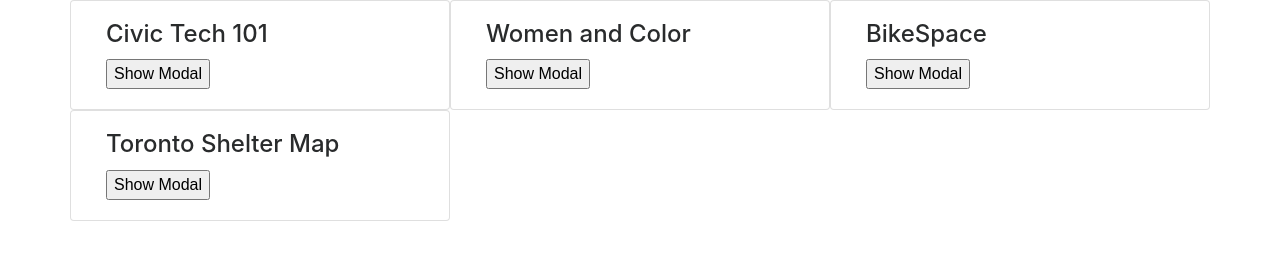
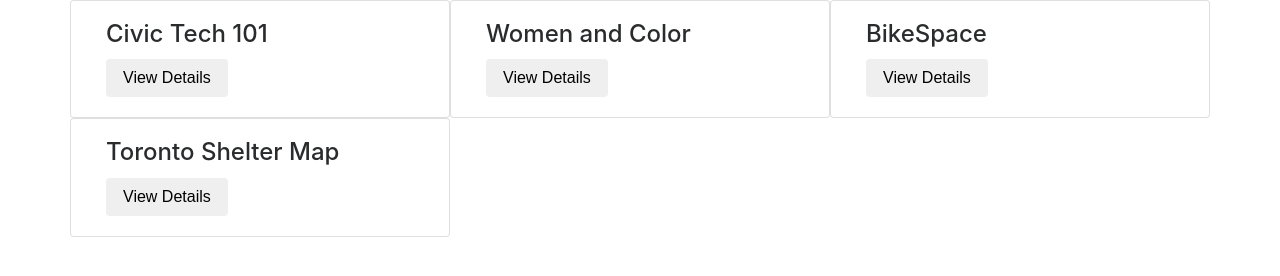
Before and after one commit to CivicTechTO/trello-pitch-board, a plain HTML site: page index2.html in a window 1280 px wide. Drawn offline with nearby package versions, Linux system fonts and the light colour scheme.

Commit message:
Bootstrap buttons.

```diff
--- a/index2.html
+++ b/index2.html
@@ -49,7 +49,7 @@
         <div v-for="card in pitchList" class='card content-left-wrap col-lg-4 col-md-6 col-sm-12'>
           <div class='card-block'>
             <h4 class='card-title'>{{ card.name }}</h4>
-            <button v-bind:id="'show-modal-' + card.id" @click="show">Show Modal</button>
+            <button class="btn" v-bind:id="'show-modal-' + card.id" @click="show">View Details</button>
           </div>
         </div>
       </div>
```
